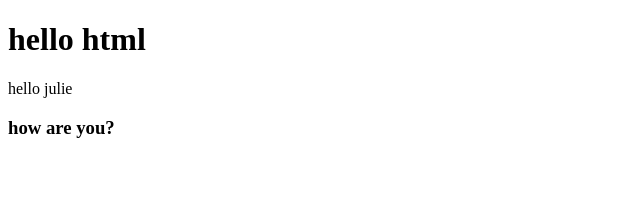
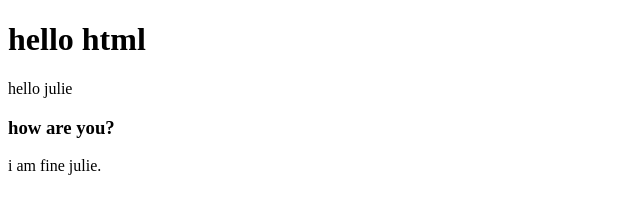
Before and after one commit to ryuzaki979/git-demo, a plain HTML site: page index.html in a window 1280 px wide. Shown: the whole page, without its empty margins (0-640 px from the left). Drawn offline with Linux system fonts and the light colour scheme.

Commit message:
switched to branch1 and said i'm fine to julie

```diff
--- a/index.html
+++ b/index.html
@@ -9,5 +9,6 @@
     <h1>hello html</h1>
     <p>hello julie</p>
     <h3>how are you?</h3>
+    <p>i am fine julie.</p>
 </body>
 </html>
```
